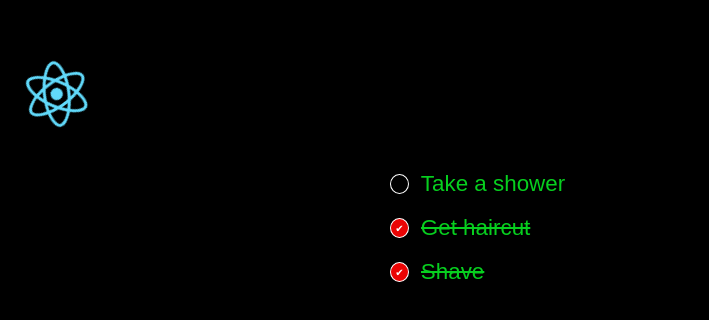
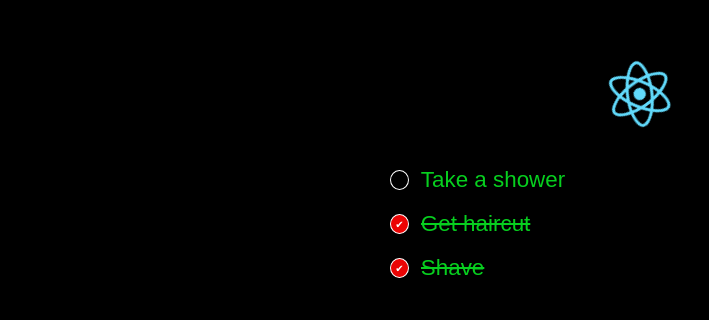
Before and after one commit to P79MVMM/Simple_App, a React (Create React App) app: page / in a window 1280 px wide. Shown: the part 106-426 px from the top of the page, without its empty margins (0-709 px from the left). Built offline with nearby package versions, Linux system fonts and the light colour scheme.

Commit message:
Update App.js

```diff
--- a/src/App.js
+++ b/src/App.js
@@ -62,7 +62,7 @@ function App() {
 
   return (
     <div className="app">
-      <div clasName="header">
+      <div className="header">
         <img src={logo} className="logo" alt="logo" />
       </div>
       <form className="todo-list">
```
